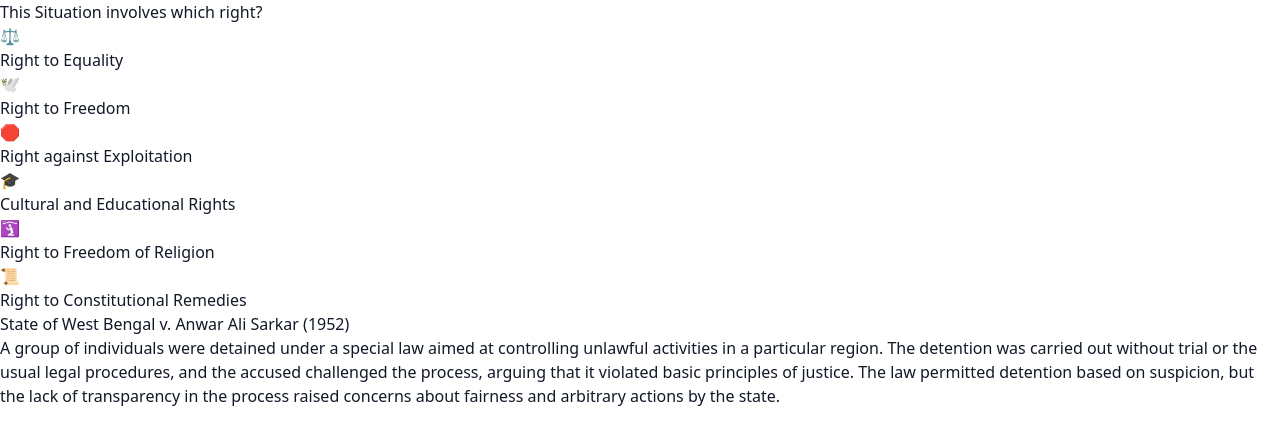
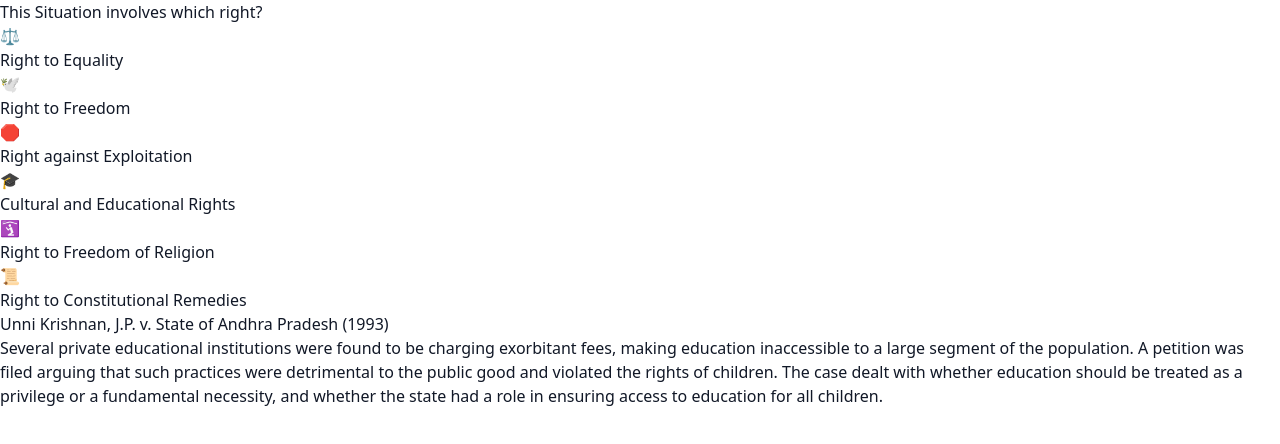
Before and after one commit to KL0maboi/republic-project, a Next.js app: page /game/cases in a window 1280 px wide. Shown: the top 444 px of the page. Built offline with nearby package versions, Linux system fonts and the light colour scheme.

Commit message:
reordering cases

```diff
--- a/src/app/game/cases/page.tsx
+++ b/src/app/game/cases/page.tsx
@@ -37,11 +37,6 @@ export default function Home() {
 
   const cases = [
     {
-      name: "State of West Bengal v. Anwar Ali Sarkar (1952)",
-      text: "A group of individuals were detained under a special law aimed at controlling unlawful activities in a particular region. The detention was carried out without trial or the usual legal procedures, and the accused challenged the process, arguing that it violated basic principles of justice. The law permitted detention based on suspicion, but the lack of transparency in the process raised concerns about fairness and arbitrary actions by the state.",
-      correctAnswer: "Right to Equality",
-    },
-    {
       name: "Unni Krishnan, J.P. v. State of Andhra Pradesh (1993)",
       text: "Several private educational institutions were found to be charging exorbitant fees, making education inaccessible to a large segment of the population. A petition was filed arguing that such practices were detrimental to the public good and violated the rights of children. The case dealt with whether education should be treated as a privilege or a fundamental necessity, and whether the state had a role in ensuring access to education for all children.",
       correctAnswer: "Cultural and Educational Rights",
@@ -50,6 +45,11 @@ export default function Home() {
       name: "K.S. Puttaswamy v. Union of India (2017)",
       text: "In a case involving the government's decision to make biometric data collection mandatory for citizens, petitioners argued that the move infringed on privacy. The petitioners claimed that the program lacked sufficient safeguards to prevent misuse, and that it exposed individuals to unnecessary risks. The case raised complex questions about the boundaries of personal space and how far the state could go in collecting sensitive data from its citizens.",
       correctAnswer: "Right to Constitutional Remedies",
+    },
+    {
+      name: "State of West Bengal v. Anwar Ali Sarkar (1952)",
+      text: "A group of individuals were detained under a special law aimed at controlling unlawful activities in a particular region. The detention was carried out without trial or the usual legal procedures, and the accused challenged the process, arguing that it violated basic principles of justice. The law permitted detention based on suspicion, but the lack of transparency in the process raised concerns about fairness and arbitrary actions by the state.",
+      correctAnswer: "Right to Equality",
     },
     {
       name: "Bandhua Mukti Morcha v. Union of India (1984)",
```
